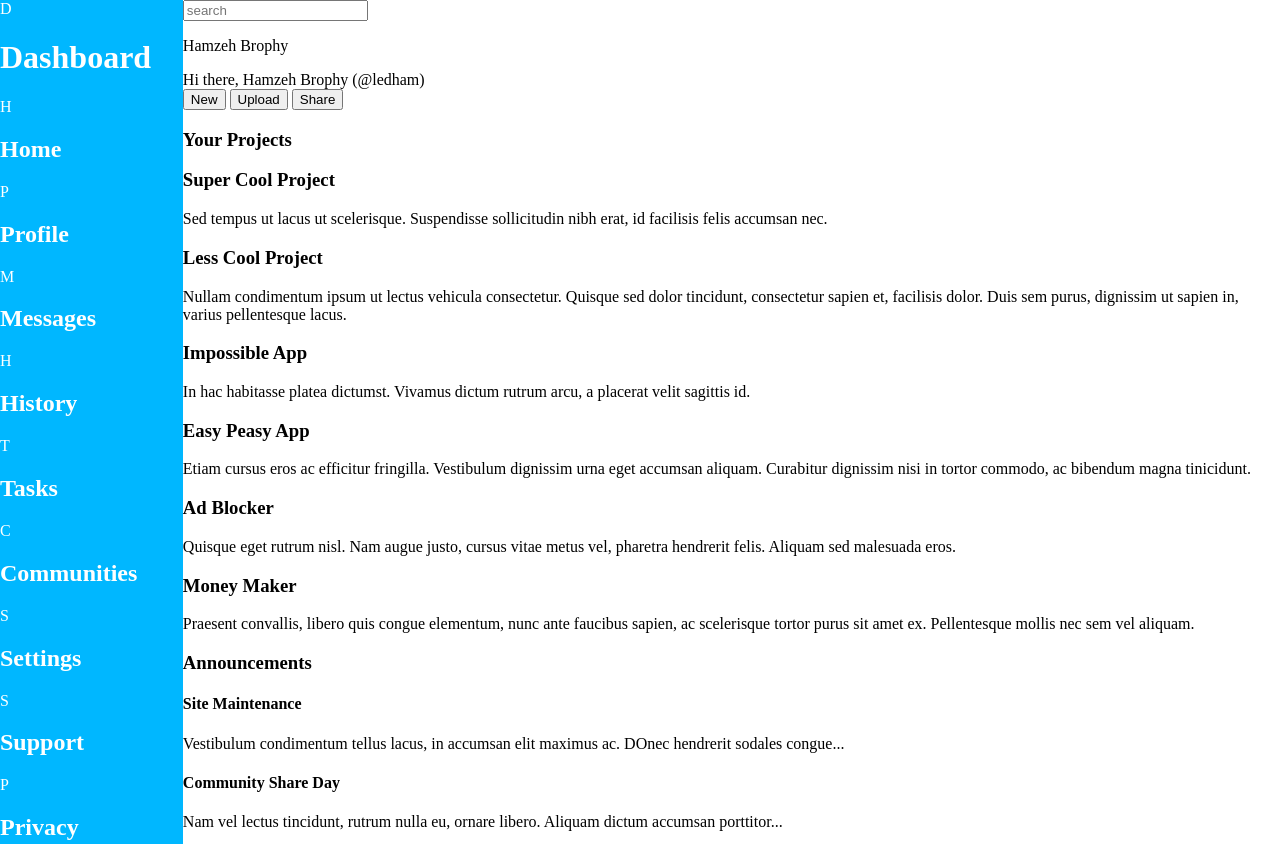
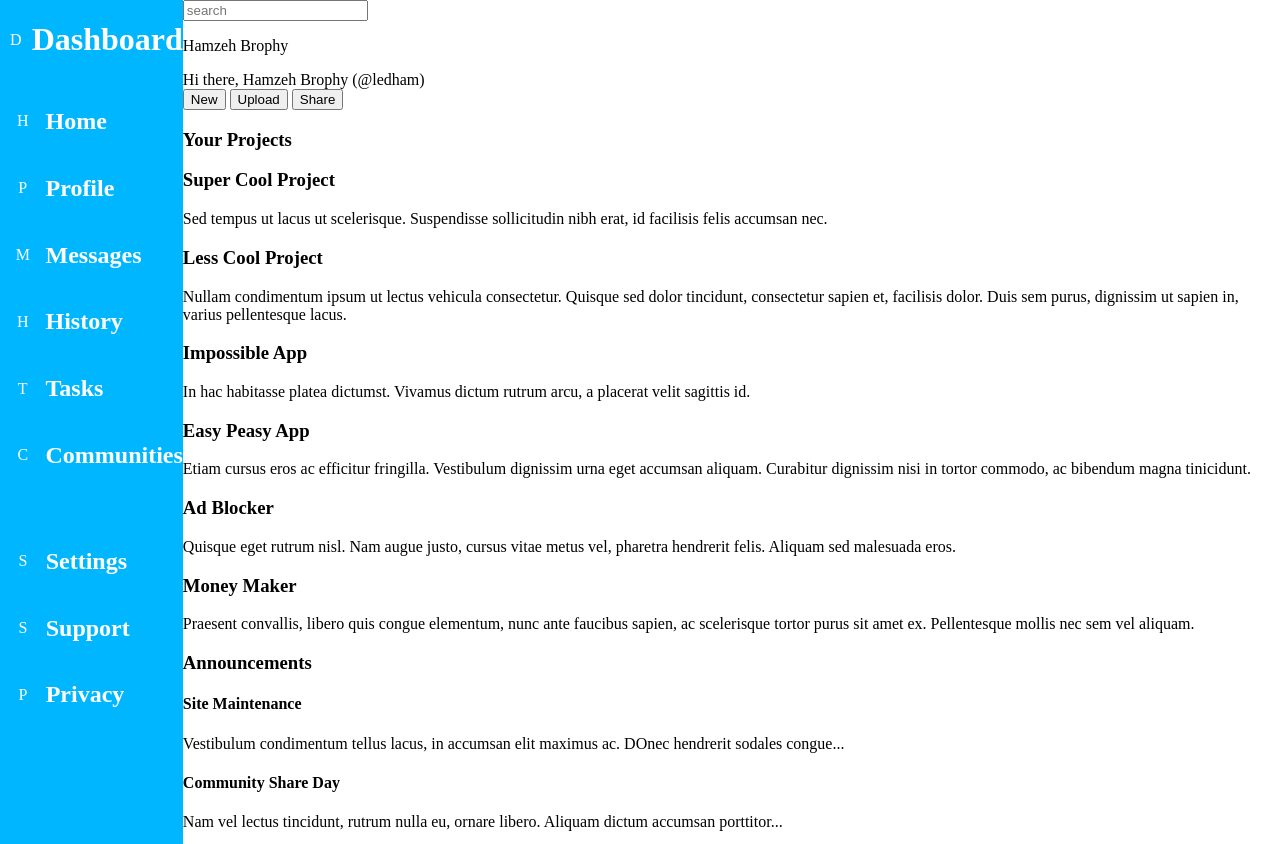
Before and after one commit to Hambonzo/Admin-Dashboard, a plain HTML site: page index.html in a window 1280 px wide. Shown: the top 844 px of the page. Drawn offline with Linux system fonts and the light colour scheme.

Commit message:
created grid layout for sidebar
sidebar has 3 grids subsections in it
placeholder letters will be repalced with images

```diff
--- a/styles.css
+++ b/styles.css
@@ -18,7 +18,51 @@ html, body {
 .sidebar {
     columns: 1/2;
     grid-row: 1/3;
-
     background-color: rgb(0, 183, 255);
     color: white;
+    display: grid;
+    grid-template-rows: 1fr 5fr 8fr;
 }
+
+.mainHeader {
+    display: grid;
+    grid-template-columns: 1fr 3fr;
+    justify-items: center;
+    align-items: center;
+    height: fit-content;
+
+}
+
+.mainHeader > h1 {
+    display: flex;
+    justify-self: start;
+}
+
+.shortcuts {
+    display: grid;
+    grid-template-columns: 1fr 3fr;
+    justify-items: center;
+    align-items: center;
+    height: fit-content;
+
+
+}
+
+.shortcuts > h2 {
+    display: flex;
+    justify-self: start;
+}
+
+.settings {
+    display: grid;
+    grid-template-columns: 1fr 3fr;
+    justify-items: center;
+    align-items: center;
+    height: fit-content;
+}
+
+.settings > h2 {
+    display: flex;
+    justify-self: start;
+
+}
```
